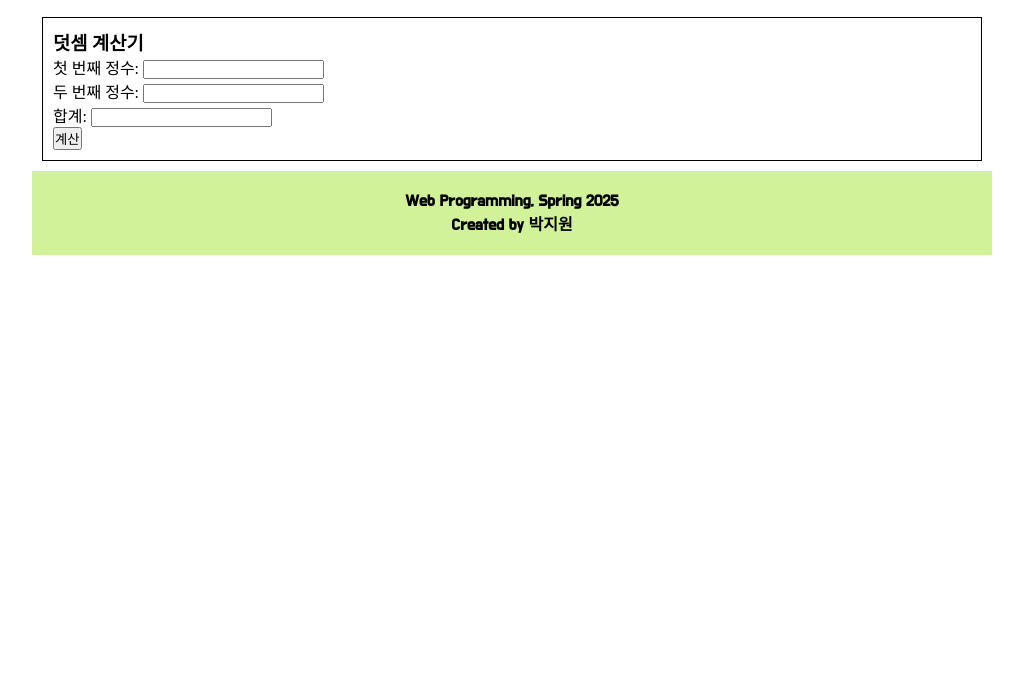
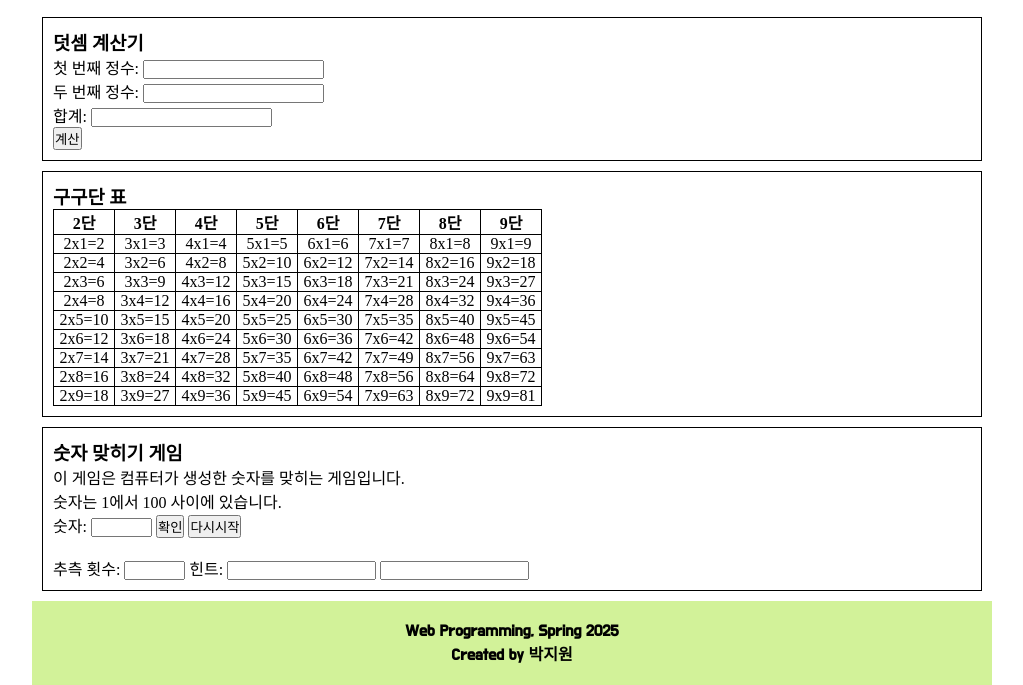
Before and after one commit to wlonep/web-programming, a plain HTML site: page js/playjs.html in a window 1280 px wide. Shown: the part 123-808 px from the top of the page, without its empty margins (128-1151 px from the left). Drawn offline with Linux system fonts and the light colour scheme; a web font is replaced by a local one.

Commit message:
Add files via upload

```diff
--- a/js/playjs.css
+++ b/js/playjs.css
@@ -77,3 +77,13 @@ footer > p {
 	border: 1px solid black;
 	margin-top: 10px;
 }
+
+.gugudan, td, th {
+	border: 1px solid black;
+	border-collapse: collapse;
+}
+
+.gugudan td, .gugudan th {
+	width: 60px;
+	text-align: center;
+}
--- a/js/playjs.html
+++ b/js/playjs.html
@@ -31,6 +31,45 @@
 				<input type="button" value="계산" onclick="calc();">
 			</form>
 		</div>
+		<div class="lab">
+			<h3>구구단 표</h3>
+			<table border="0" class="gugudan">
+				<tr>
+					<script>
+						for (let i = 2; i < 10; i++) {
+							document.write(`<th>${i}단</th>`)
+						}
+					</script>
+				</tr>
+				<script>
+					let content = ""
+					for (let i = 1; i < 10; i++) {
+						content += "<tr>"
+						for (let j = 2; j < 10; j++) {
+							content += `<td>${j}x${i}=${i * j}</td>`
+						}
+						content += "</tr>"
+					}
+					document.write(content);
+				</script>
+			</table>
+		</div>
+		<div class="lab">
+			<h3>숫자 맞히기 게임</h3>
+			<p>
+				이 게임은 컴퓨터가 생성한 숫자를 맞히는 게임입니다.<br/>
+				숫자는 1에서 100 사이에 있습니다.
+			</p>
+			<form>
+				숫자: <input type="text" id="user" size="5">
+				<input type="button" value="확인" onclick="numGuess();">
+				<input type="button" value="다시시작" onclick="replay();">
+				<br/><br/>
+				추측 횟수: <input type="text" id="guesses" size="5">
+				힌트: <input type="text" id="result" size="16">
+				<input type="text" id="answer" size="16">
+			</form>
+		</div>
 	</div>
 	<footer>
 		<p>Web Programming, Spring 2025</p>
--- a/js/playjs.js
+++ b/js/playjs.js
@@ -5,3 +5,28 @@ function calc() {
 
 	sum.value = parseInt(x) + parseInt(y);
 }
+
+let computerNumber = Math.floor(Math.random() * 100);
+let nGuesses = 0;
+
+function numGuess() {
+	const input = parseInt(document.querySelector('#user').value);
+	const guess = document.querySelector('#guesses');
+	const hint = document.querySelector('#result');
+
+	if (input === computerNumber) hint.value = "정답";
+	else if (input < computerNumber) hint.value = "작음";
+	else if (input > computerNumber) hint.value = "큼";
+	else hint.value = "오류";
+	nGuesses++;
+	guess.value = nGuesses;
+}
+
+function replay() {
+	computerNumber = Math.floor(Math.random() * 100);
+	nGuesses = 0;
+	document.querySelector('#user').value = "";
+	document.querySelector('#guesses').value = "";
+	document.querySelector('#result').value = "";
+	document.querySelector('#answer').value = computerNumber;
+}
```
